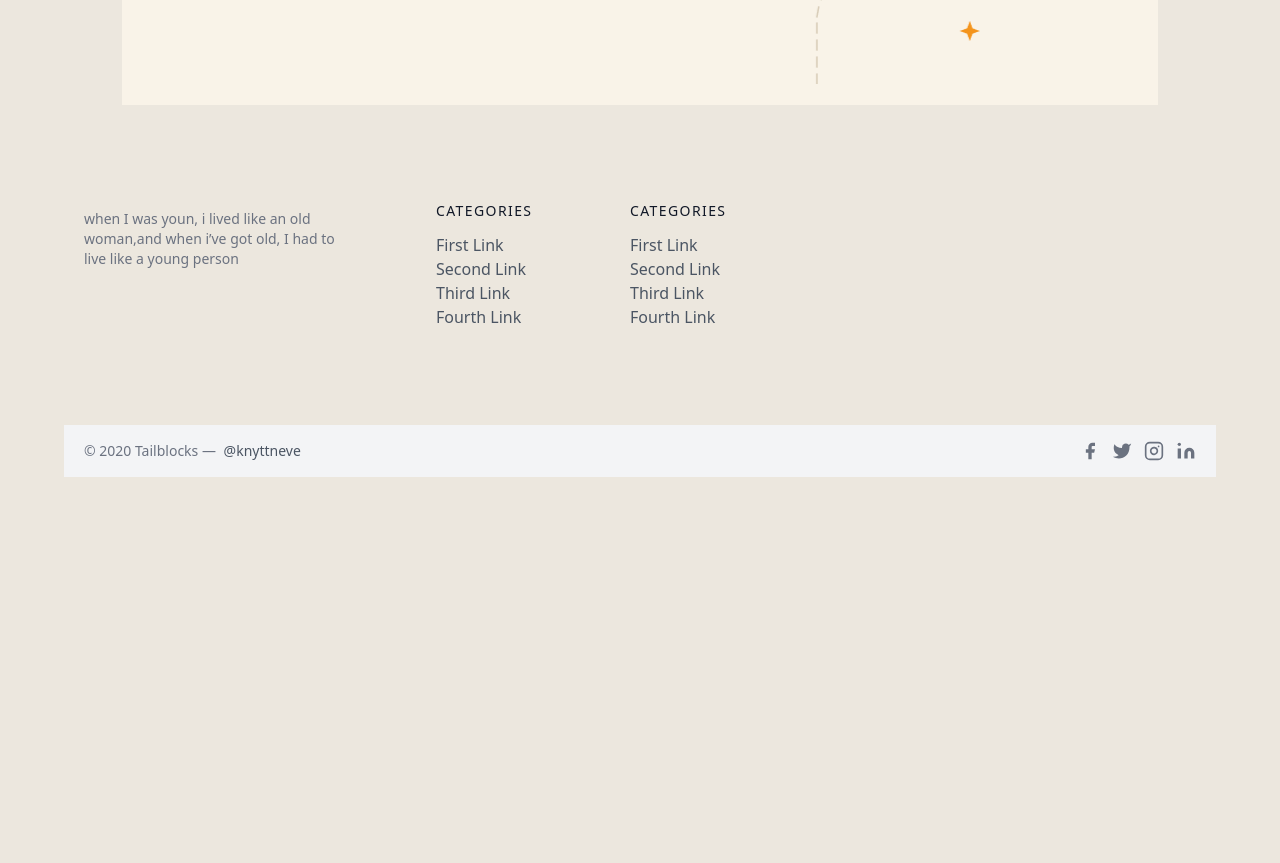
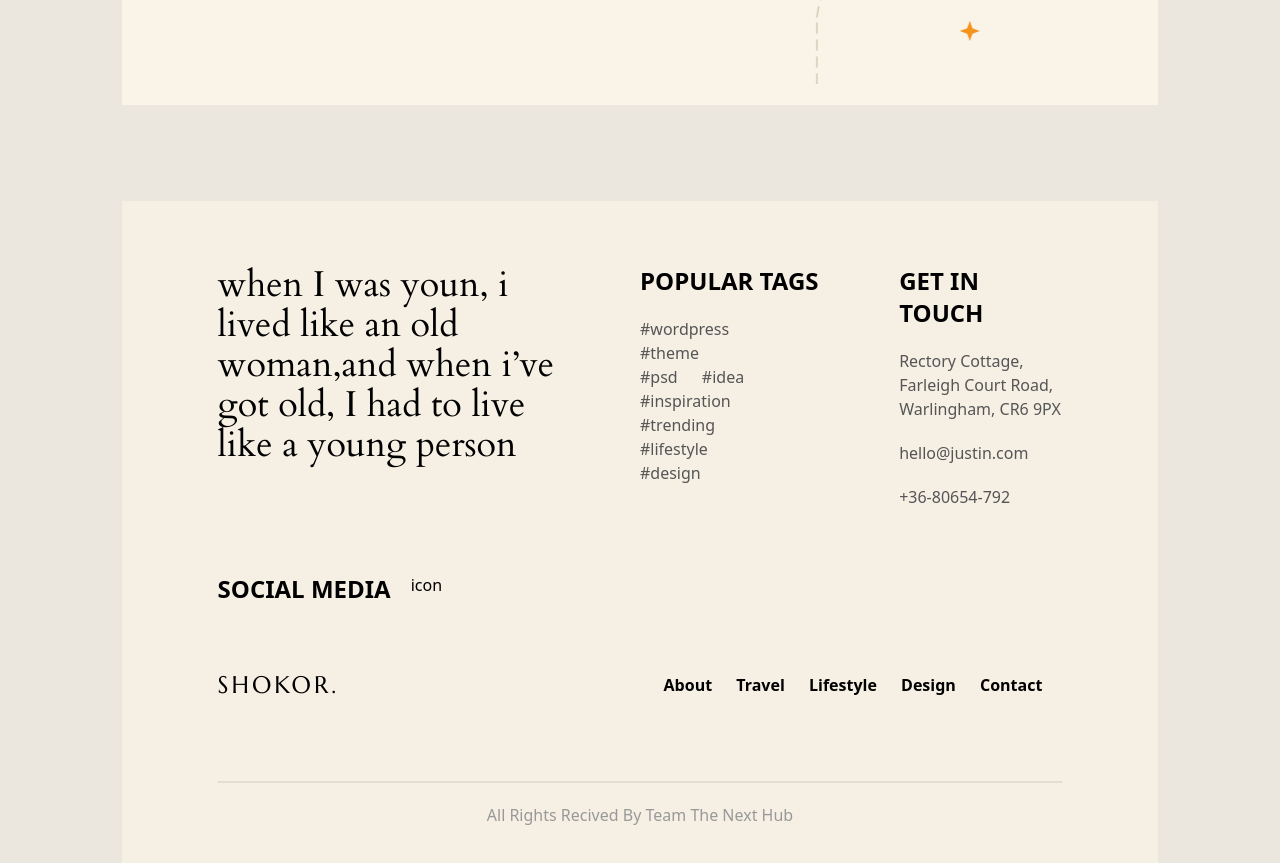
Before and after one commit to JakariaJishan/blog-temp-design, a website: page public/index.html in a window 1280 px wide. Shown: the part 1290-2153 px from the top of the page. Before the commit the page ends 1767 px from the top, so only its background shows below. Drawn offline with Linux system fonts and the light colour scheme.

Commit message:
footer done

```diff
--- a/public/index.html
+++ b/public/index.html
@@ -318,142 +318,95 @@
     <!-- newsletter section end -->
 
     <!-- footer start -->
-    <footer class="body-font">
-      <div
-        class="container px-5 py-24 mx-auto flex md:items-center lg:items-start md:flex-row md:flex-nowrap flex-wrap flex-col justify-between"
-      >
-        <div class="w-64 md:mx-0 mx-auto text-center md:text-left">
-          <p class="mt-2 text-sm text-gray-500">
-            when I was youn, i lived like an old woman,and when i’ve got old, I
-            had to live like a young person
-          </p>
+    <footer class="body-font my-24 w-[90%] mx-auto">
+      <div class="bg-[#F5EFE4] px-24 py-16">
+        <div class="md:flex justify-between items-start">
+          <div class="flex-1">
+            <h2
+              class="font-cardo w-[80%] mx-auto md:mx-0 text-4xl text-center md:text-left"
+            >
+              when I was youn, i lived like an old woman,and when i’ve got old,
+              I had to live like a young person
+            </h2>
+          </div>
+          <div
+            class="md:flex flex-1 justify-between items-start text-center md:my-0 md:text-left"
+          >
+            <div class="my-10 md:my-0">
+              <h3 class="font-bold text-2xl uppercase mb-5">popular tags</h3>
+              <div class="w-1/2 mx-auto md:mx-0">
+                <a href="#" class="text-[#555555] hover:text-[#F4941D] mr-5"
+                  >#wordpress</a
+                >
+
+                <a href="#" class="text-[#555555] hover:text-[#F4941D] mr-5"
+                  >#theme</a
+                >
+
+                <a href="#" class="text-[#555555] hover:text-[#F4941D] mr-5"
+                  >#psd</a
+                >
+
+                <a href="#" class="text-[#555555] hover:text-[#F4941D] mr-5"
+                  >#idea</a
+                >
+
+                <a href="#" class="text-[#555555] hover:text-[#F4941D] mr-5"
+                  >#inspiration</a
+                >
+
+                <a href="#" class="text-[#555555] hover:text-[#F4941D] mr-5"
+                  >#trending</a
+                >
+
+                <a href="#" class="text-[#555555] hover:text-[#F4941D] mr-5"
+                  >#lifestyle</a
+                >
+                <a href="#" class="text-[#555555] hover:text-[#F4941D] mr-5"
+                  >#design</a
+                >
+              </div>
+            </div>
+            <div>
+              <div>
+                <h3 class="font-bold text-2xl uppercase mb-5">get in touch</h3>
+                <div class="">
+                  <p class="text-[#555555]">
+                    Rectory Cottage, Farleigh Court Road, Warlingham, CR6 9PX
+                  </p>
+                  <p class="text-[#555555] my-5">hello@justin.com</p>
+                  <p class="text-[#555555]">+36-80654-792</p>
+                </div>
+              </div>
+            </div>
+          </div>
+        </div>
+        <div class="flex justify-start items-start my-16">
+          <div class="mr-5">
+            <h3 class="font-bold text-2xl uppercase">social media</h3>
+          </div>
+          <div>icon</div>
         </div>
         <div
-          class="flex-grow flex flex-wrap md:pl-20 -mb-10 md:mt-0 mt-10 md:text-left text-center"
+          class="md:flex justify-between items-center text-center md:text-left border-b-2 border-[#E2DCD2] pb-20"
         >
-          <div class="lg:w-1/4 md:w-1/2 w-full px-4">
-            <h2
-              class="title-font font-medium text-gray-900 tracking-widest text-sm mb-3"
-            >
-              CATEGORIES
-            </h2>
-            <nav class="list-none mb-10">
-              <li>
-                <a class="text-gray-600 hover:text-gray-800">First Link</a>
-              </li>
-              <li>
-                <a class="text-gray-600 hover:text-gray-800">Second Link</a>
-              </li>
-              <li>
-                <a class="text-gray-600 hover:text-gray-800">Third Link</a>
-              </li>
-              <li>
-                <a class="text-gray-600 hover:text-gray-800">Fourth Link</a>
-              </li>
-            </nav>
+          <div class="mb-5 md:mb-0">
+            <p class="uppercase text-2xl font-marcellus tracking-[3px]">
+              shokor.
+            </p>
           </div>
-          <div class="lg:w-1/4 md:w-1/2 w-full px-4">
-            <h2
-              class="title-font font-medium text-gray-900 tracking-widest text-sm mb-3"
-            >
-              CATEGORIES
-            </h2>
-            <nav class="list-none mb-10">
-              <li>
-                <a class="text-gray-600 hover:text-gray-800">First Link</a>
-              </li>
-              <li>
-                <a class="text-gray-600 hover:text-gray-800">Second Link</a>
-              </li>
-              <li>
-                <a class="text-gray-600 hover:text-gray-800">Third Link</a>
-              </li>
-              <li>
-                <a class="text-gray-600 hover:text-gray-800">Fourth Link</a>
-              </li>
-            </nav>
+          <div>
+            <a href="#" class="mr-5 capitalize font-semibold">about</a>
+            <a href="#" class="mr-5 capitalize font-semibold">travel</a>
+            <a href="#" class="mr-5 capitalize font-semibold">lifestyle</a>
+            <a href="#" class="mr-5 capitalize font-semibold">design</a>
+            <a href="#" class="mr-5 capitalize font-semibold">contact</a>
           </div>
         </div>
-      </div>
-      <div class="bg-gray-100">
-        <div
-          class="container mx-auto py-4 px-5 flex flex-wrap flex-col sm:flex-row"
-        >
-          <p class="text-gray-500 text-sm text-center sm:text-left">
-            © 2020 Tailblocks —
-            <a
-              href="https://twitter.com/knyttneve"
-              rel="noopener noreferrer"
-              class="text-gray-600 ml-1"
-              target="_blank"
-              >@knyttneve</a
-            >
+        <div class="text-center my-5">
+          <p class="text-[#999999] capitalize">
+            all rights recived by team the next hub
           </p>
-          <span
-            class="inline-flex sm:ml-auto sm:mt-0 mt-2 justify-center sm:justify-start"
-          >
-            <a class="text-gray-500">
-              <svg
-                fill="currentColor"
-                stroke-linecap="round"
-                stroke-linejoin="round"
-                stroke-width="2"
-                class="w-5 h-5"
-                viewBox="0 0 24 24"
-              >
-                <path
-                  d="M18 2h-3a5 5 0 00-5 5v3H7v4h3v8h4v-8h3l1-4h-4V7a1 1 0 011-1h3z"
-                ></path>
-              </svg>
-            </a>
-            <a class="ml-3 text-gray-500">
-              <svg
-                fill="currentColor"
-                stroke-linecap="round"
-                stroke-linejoin="round"
-                stroke-width="2"
-                class="w-5 h-5"
-                viewBox="0 0 24 24"
-              >
-                <path
-                  d="M23 3a10.9 10.9 0 01-3.14 1.53 4.48 4.48 0 00-7.86 3v1A10.66 10.66 0 013 4s-4 9 5 13a11.64 11.64 0 01-7 2c9 5 20 0 20-11.5a4.5 4.5 0 00-.08-.83A7.72 7.72 0 0023 3z"
-                ></path>
-              </svg>
-            </a>
-            <a class="ml-3 text-gray-500">
-              <svg
-                fill="none"
-                stroke="currentColor"
-                stroke-linecap="round"
-                stroke-linejoin="round"
-                stroke-width="2"
-                class="w-5 h-5"
-                viewBox="0 0 24 24"
-              >
-                <rect width="20" height="20" x="2" y="2" rx="5" ry="5"></rect>
-                <path
-                  d="M16 11.37A4 4 0 1112.63 8 4 4 0 0116 11.37zm1.5-4.87h.01"
-                ></path>
-              </svg>
-            </a>
-            <a class="ml-3 text-gray-500">
-              <svg
-                fill="currentColor"
-                stroke="currentColor"
-                stroke-linecap="round"
-                stroke-linejoin="round"
-                stroke-width="0"
-                class="w-5 h-5"
-                viewBox="0 0 24 24"
-              >
-                <path
-                  stroke="none"
-                  d="M16 8a6 6 0 016 6v7h-4v-7a2 2 0 00-2-2 2 2 0 00-2 2v7h-4v-7a6 6 0 016-6zM2 9h4v12H2z"
-                ></path>
-                <circle cx="4" cy="4" r="2" stroke="none"></circle>
-              </svg>
-            </a>
-          </span>
         </div>
       </div>
     </footer>
```
Also changed, not shown: dist/output.css.
